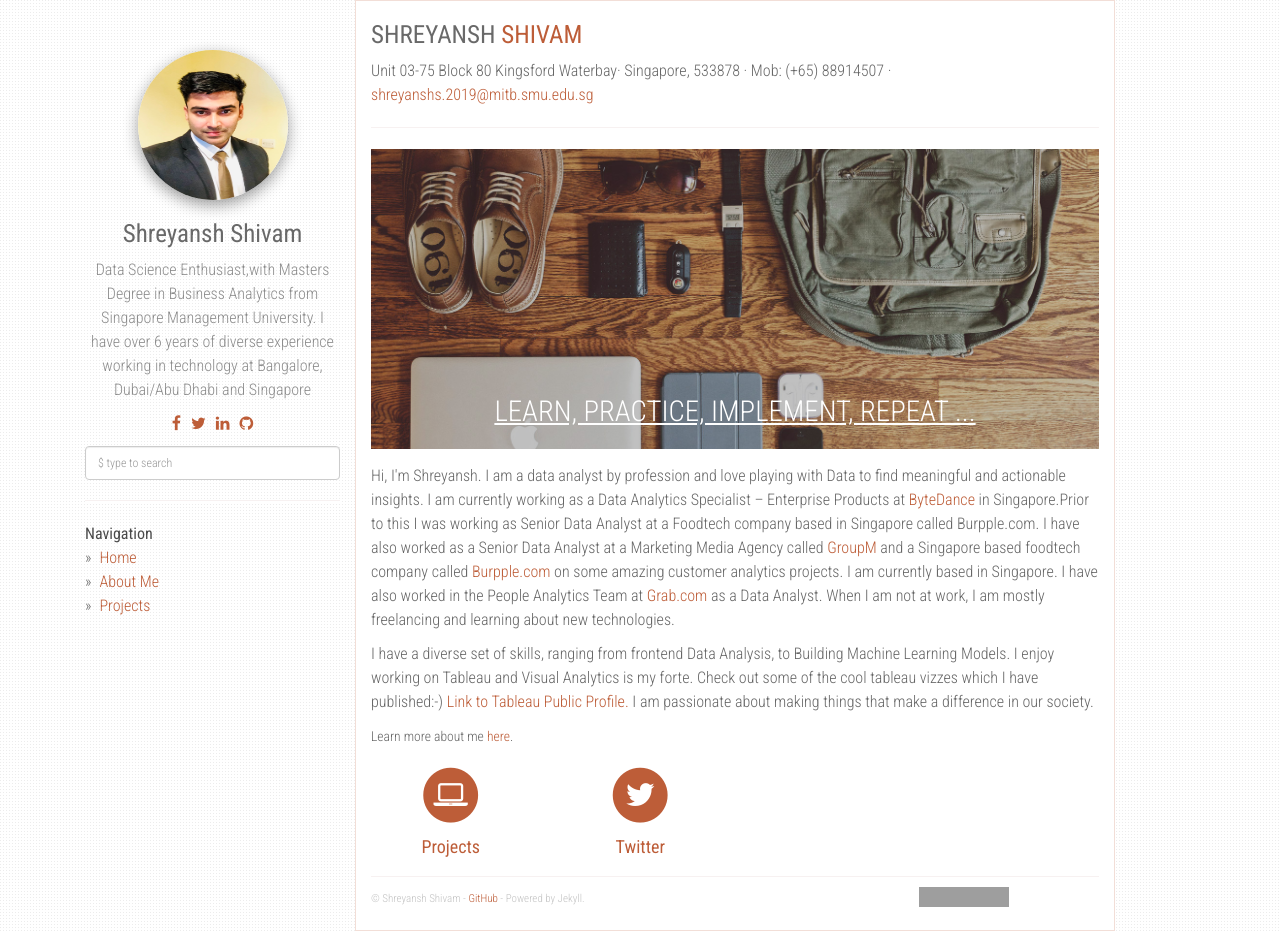
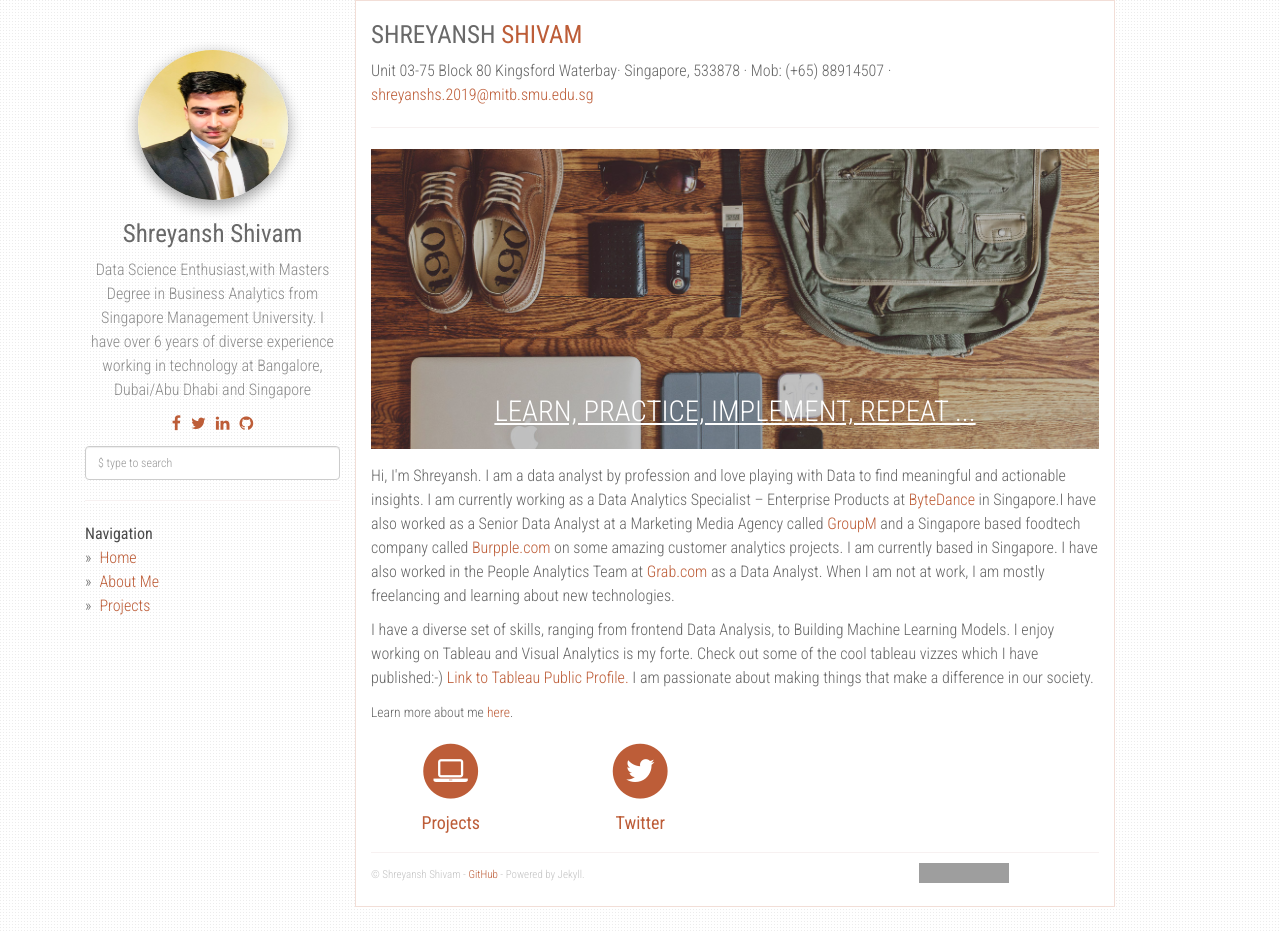
Before and after one commit to shreyanshshivam/shreyansh, a Jekyll site: the page built from index.html, in a window 1280 px wide and 931 px high. Built offline with Jekyll 4.4.1, drawn with Linux system fonts in a browser that asks for light colours; nearby versions of some CDN libraries; grey boxes are pictures that could not be loaded.

Commit message:
Update index.html

```diff
--- a/index.html
+++ b/index.html
@@ -19,7 +19,7 @@ layout: default
       <div class="col-xs-12">
         <p>
           Hi, I'm Shreyansh. I am a data analyst by profession and love playing with Data to find meaningful and actionable insights. I am currently working as a Data Analytics Specialist – Enterprise Products at <a href="https://www.bytedance.com/en/" target="_blank">ByteDance</a>
-          in Singapore.Prior to this I was working as Senior Data Analyst at a Foodtech company based in Singapore called Burpple.com. I have also worked as a Senior Data Analyst at a Marketing Media Agency called <a href="https://www.groupm.com/" target="_blank">GroupM</a> and a Singapore based foodtech company called
+          in Singapore.I have also worked as a Senior Data Analyst at a Marketing Media Agency called <a href="https://www.groupm.com/" target="_blank">GroupM</a> and a Singapore based foodtech company called
           <a href="https://www.burpple.com/sg" target="_blank">Burpple.com</a> on some amazing customer analytics projects. I am currently based in Singapore. I have also worked in the People Analytics Team at <a href="https://www.grab.com/sg/" target="_blank">Grab.com</a> as
           a Data Analyst. When I am not at work, I am mostly freelancing
           and learning about new technologies.
```
